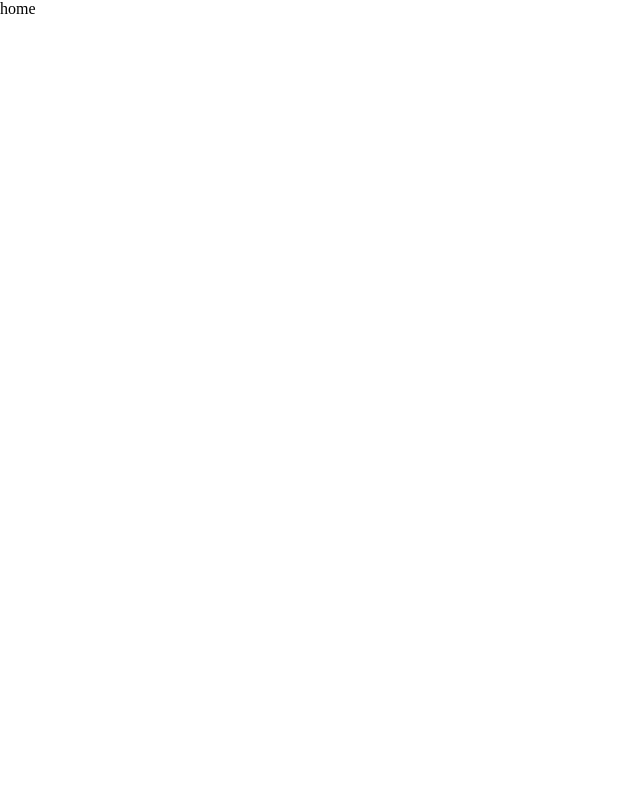
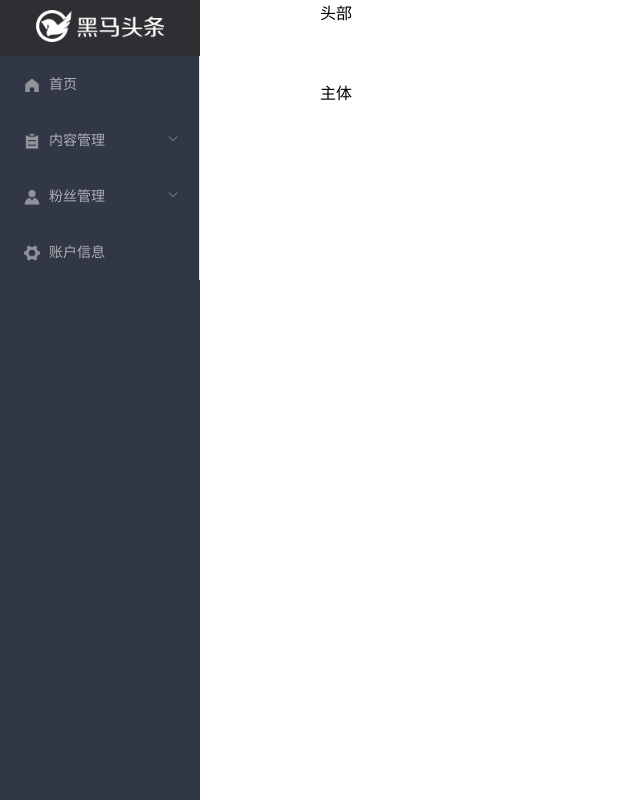
Before and after one commit to daimiao1005/toutiao-82, a Vue app: page /login in a window 1280 px wide. Shown: the whole page, without its empty margins (0-640 px from the left). Built offline with nearby package versions, Linux system fonts and the light colour scheme.

Commit message:
home页面左侧样式完成

```diff
--- /dev/null
+++ b/src/components/home/lay-header.vue
@@ -0,0 +1,13 @@
+<template>
+  <el-row>
+    <el-col></el-col>
+    <el-col></el-col>
+  </el-row>
+</template>
+
+<script>
+export default {}
+</script>
+
+<style>
+</style>
--- /dev/null
+++ b/src/components/home/layout-aside.vue
@@ -0,0 +1,63 @@
+<template>
+  <div class="layout-aside">
+    <div class="title">
+      <img src="../../assets/img/logo_admin.png" alt />
+    </div>
+    <el-menu background-color="#323745" text-color="#adafb5" active-text-color="#ffd04b">
+      <el-menu-item index="2">
+        <i class="el-icon-s-home"></i>
+        <!-- 这个地方有个具名插槽 -->
+        <span slot="title">首页</span>
+      </el-menu-item>
+      <!-- el-submenu是有折叠发菜单 -->
+      <!-- el-submenu定义具名插槽 title -->
+
+      <el-submenu>
+        <template slot="title">
+          <i class="el-icon-s-order"></i>
+          <span>内容管理</span>
+        </template>
+        <el-menu-item>发布文章</el-menu-item>
+        <el-menu-item>内容列表</el-menu-item>
+        <el-menu-item>评论管理</el-menu-item>
+        <el-menu-item>素材管理</el-menu-item>
+      </el-submenu>
+      <!-- el-submenu定义具名插槽 title -->
+      <el-submenu>
+        <template slot="title">
+          <i class="el-icon-s-custom"></i>
+          <span>粉丝管理</span>
+        </template>
+        <el-menu-item>图文数据</el-menu-item>
+        <el-menu-item>粉丝概况</el-menu-item>
+        <el-menu-item>粉丝列表</el-menu-item>
+        <el-menu-item>粉丝画像</el-menu-item>
+      </el-submenu>
+
+      <el-menu-item index="4">
+        <i class="el-icon-s-tools"></i>
+        <span slot="title">账户信息</span>
+      </el-menu-item>
+    </el-menu>
+  </div>
+</template>
+
+<script>
+export default {}
+</script>
+
+<style lang='less' scoped>
+.layout-aside {
+  width: 200px;
+  height: 100vh;
+  background-color: #323745;
+  .title {
+    text-align: center;
+    background-color: #2e2f32;
+    padding: 10px 0;
+    img {
+      height: 32px;
+    }
+  }
+}
+</style>
--- a/src/views/home/index.vue
+++ b/src/views/home/index.vue
@@ -1,15 +1,30 @@
 <template>
-  <div class="main">
-      home
-  </div>
+  <!-- 外层组件 -->
+  <el-container>
+    <!-- 左侧 -->
+    <el-aside>
+      <layout-aside></layout-aside>
+    </el-aside>
+    <lay-header></lay-header>
+    <el-container>
+      <!-- 右侧头部 -->
+      <el-header>头部</el-header>
+      <!-- 右侧主体 -->
+      <el-main>主体</el-main>
+    </el-container>
+  </el-container>
 </template>
 
 <script>
+import layoutAside from '../../components/home/layout-aside'
+import layHeader from '../../components/home/lay-header'
 export default {
-
+  components: {
+    'layout-aside': layoutAside,
+    'lay-header': layHeader
+  }
 }
 </script>
 
 <style>
-
 </style>
--- a/src/views/login/index.vue
+++ b/src/views/login/index.vue
@@ -6,7 +6,7 @@
       </div>
       <!-- 表单组件el-form表单容器 -->
       <!-- 数据校验需要给el-form一个model属性 是数据对象 -->
-      <el-form :model="loginForm" :rules="loginRules" style="margin-top:30px">
+      <el-form ref="loginForm" :model="loginForm" :rules="loginRules" style="margin-top:30px">
         <!-- 表单项  -->
         <el-form-item prop="mobile">
           <!-- 放置组件内容 -->
@@ -77,7 +77,15 @@
     }
   },
   methods: {
-    login: function () {}
+    login: function () {
+      this.$refs.loginForm.validate((isOk, obj) => {
+        if (isOk) {
+          this.$message({ type: 'success', message: '成功' })
+        } else {
+          this.$message({ type: 'warning', message: '失败' })
+        }
+      })
+    }
   }
 }
 </script>
```
Also changed, not shown: 2 other files (tests, documents, lock files or other folders).
